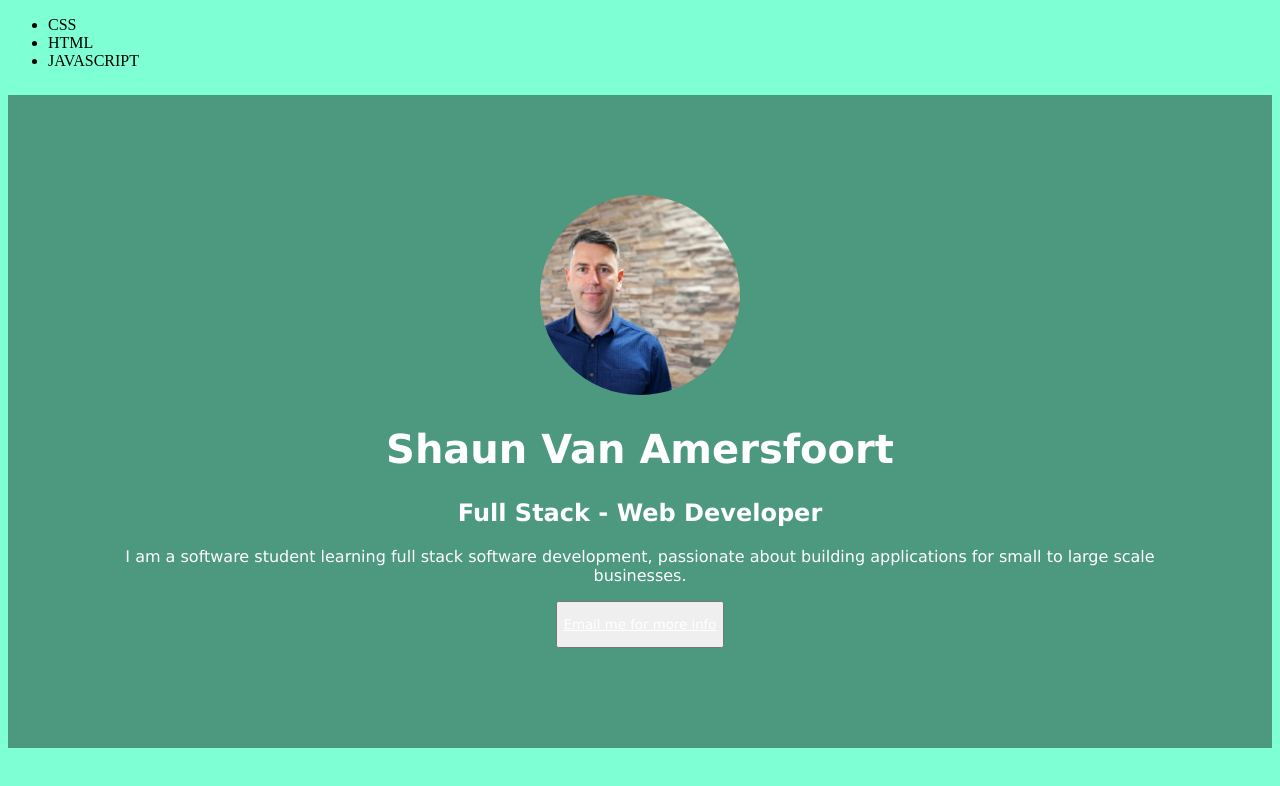
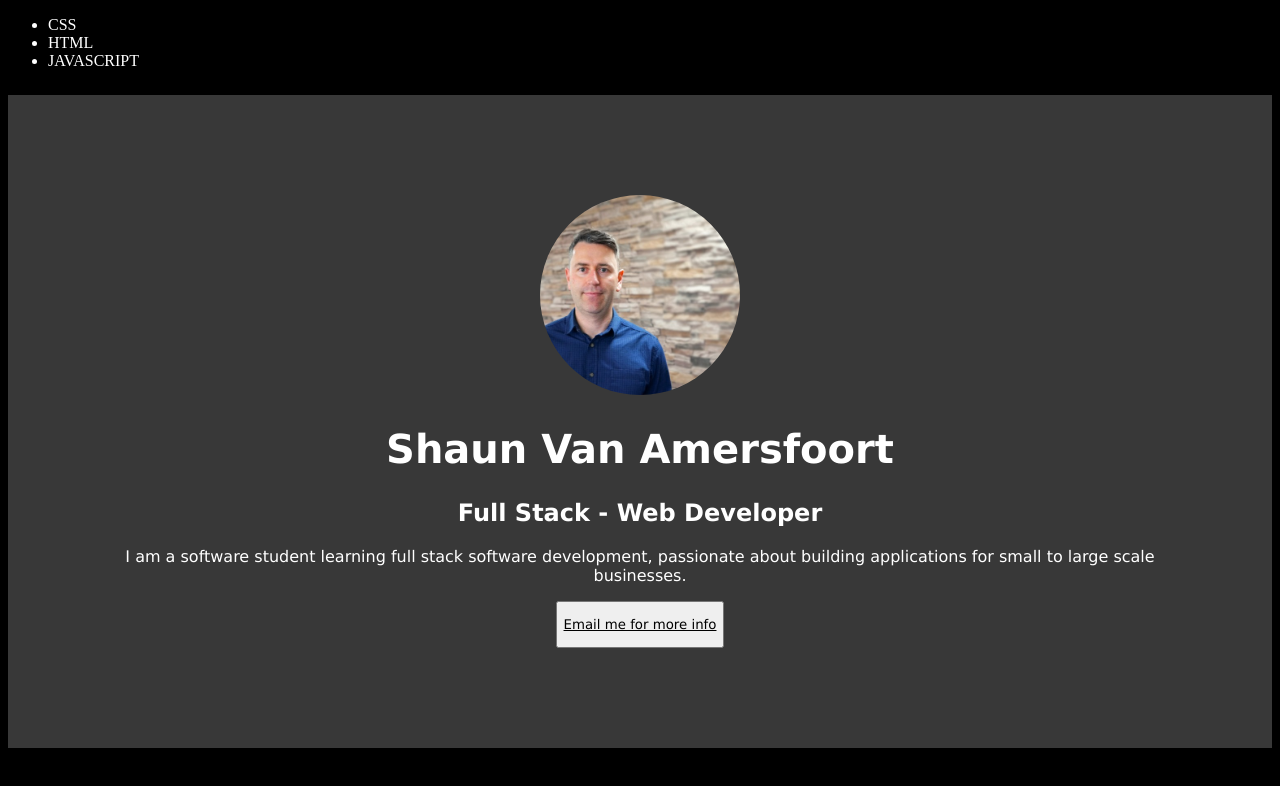
Before and after one commit to shaunvan119/Software-Engineer-Website, a plain HTML site: page index.html in a window 1280 px wide. Drawn offline with Linux system fonts and the light colour scheme.

Commit message:
added color change to skills

```diff
--- a/style.css
+++ b/style.css
@@ -1,12 +1,14 @@
 body{
 
-  background-color: aquamarine;
+  background-color: black;
+
 
 }
 
+
 .box{
 
-  background: rgba(0, 0, 0, 0.4);
+  background: rgba(255, 255, 255, 0.219);
   padding: 100px;
   text-align: center;
   margin: auto;
@@ -34,7 +36,12 @@ body{
 
 
 .email a{
-  color: white;
+  color: black;
   font-family: 'Lucida Sans', 'Lucida Sans Regular', 'Lucida Grande', 'Lucida Sans Unicode', Geneva, Verdana, sans-serif;
 
 }
+
+.skills{
+  color: white;
+
+}
```
